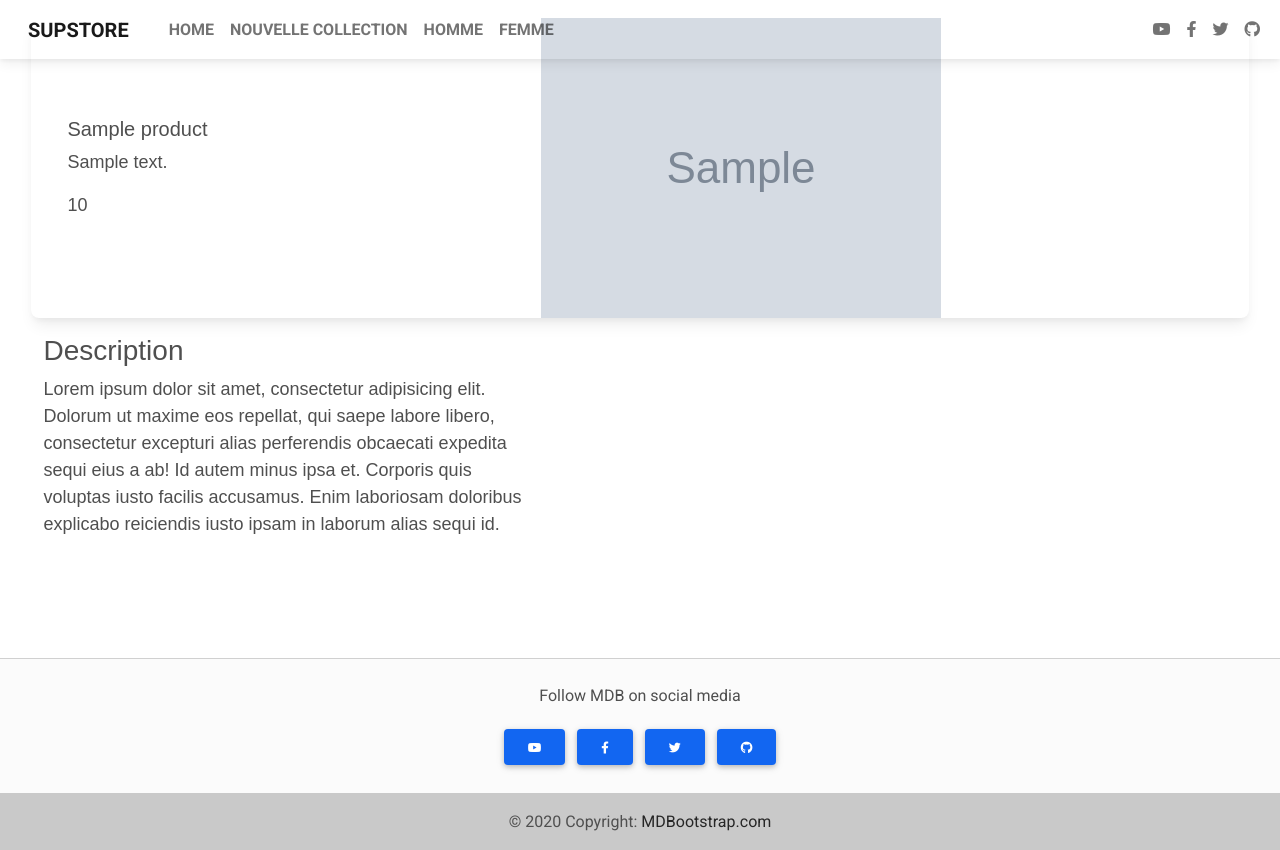
After one commit to Ermit3/erwan-supstore, a Symfony app: template templates/product/index.html.twig in a window 1280 px wide. The commit adds this page. Run offline with Twig, Linux system fonts and the light colour scheme; the template is opened without the code that fills it: most values are stand-ins (such as "Sample title", 1, 10 or a date in 2020); grey boxes marked "Sample" are stand-in pictures; some libraries are stand-ins or nearby versions.

Commit message:
Mise en place produit & categorie

```diff
--- a/src/DataFixtures/AppFixtures.php
+++ b/src/DataFixtures/AppFixtures.php
@@ -45,7 +45,7 @@ class AppFixtures extends Fixture
                     ->setSlug(strtolower($this->slugger->slug($product->getName())))
                     ->setCategory($category)
                     ->setDescription($faker->paragraph())
-                    ->setMainPicture($faker->imageUrl(400, 400, true));
+                    ->setMainPicture($faker->imageUrl(800, 800, true));
 
                 $products[] = $product;
 
--- a/templates/base.html.twig
+++ b/templates/base.html.twig
@@ -7,7 +7,7 @@
 			{% endblock %}
 		</title>
 		{# Run `composer require symfony/webpack-encore-bundle`
-																																						           and uncomment the following Encore helpers to start using Symfony UX #}
+																																																												           and uncomment the following Encore helpers to start using Symfony UX #}
 		{% block stylesheets %}
 			<link
 			href="https://cdnjs.cloudflare.com/ajax/libs/font-awesome/5.15.1/css/all.min.css" rel="stylesheet"/>
@@ -20,14 +20,16 @@
 	</head>
 
 	<body>
-		{% block header %}
-			<header>
-				{% include "shared/_navbar.html.twig" %}
+		<header>
+			{% block navbar %}
+				{% include "shared/_navbar_light.html.twig" %}
+			{% endblock %}
+			{% block carousel %}
 				{% include "shared/_carousel.html.twig" %}
-			</header>
-		{% endblock %}
+			{% endblock %}
+		</header>
 
-		<div style="min-height: 40vh;"> {% block body %}{% endblock %}
+		<div style="min-height: 80vh;"> {% block body %}{% endblock %}
 			</div>
 
 			{% block footer %}
--- /dev/null
+++ b/templates/product/index.html.twig
@@ -0,0 +1,56 @@
+{% extends 'base.html.twig' %}
+
+{% block title %}Hello ProductController!
+{% endblock %}
+
+{% block navbar %}
+	{% include "shared/_navbar_dark.html.twig" %}
+{% endblock %}
+{% block carousel %}{% endblock %}
+
+{% block body %}
+	<style>
+		.example-wrapper {
+			margin: 1em auto;
+			width: 95%;
+			font: 18px / 1.5 sans-serif;
+		}
+		.example-wrapper code {
+			background: #F5F5F5;
+			padding: 2px 6px;
+		}
+	</style>
+
+	<div class="container-fluid">
+		<div class="example-wrapper">
+			<div class="row">
+				<div class="card mb-3">
+					<div class="row g-0">
+						<div class="col-md-5 align-self-center">
+							<div class="card-body">
+								<h5 class="card-title">{{ product.name }}</h5>
+								<p class="card-text">
+									{{ product.description }}
+								</p>
+								<p class="card-text">
+									{{ product.price }}
+								</p>
+							</div>
+						</div>
+						<div class="col-md-7">
+							<img src="{{product.mainPicture}}" alt="..." class="img-fluid"/>
+						</div>
+					</div>
+				</div>
+			</div>
+
+			<div class="row">
+				<div class="col-md-5">
+					<h3>Description</h3>
+					<p>Lorem ipsum dolor sit amet, consectetur adipisicing elit. Dolorum ut maxime eos repellat, qui saepe labore libero, consectetur excepturi alias perferendis obcaecati expedita sequi eius a ab! Id autem minus ipsa et. Corporis quis voluptas iusto facilis accusamus. Enim laboriosam doloribus explicabo reiciendis iusto ipsam in laborum alias sequi id.</p>
+				</div>
+			</div>
+		</div>
+	</div>
+
+{% endblock %}
--- /dev/null
+++ b/templates/shared/_navbar_dark.html.twig
@@ -0,0 +1,63 @@
+<!-- Navbar -->
+<nav class="navbar navbar-expand-lg navbar-light d-none d-lg-block fixed-top" style="z-index: 2000;">
+	<div
+		class="container-fluid">
+		<!-- Navbar brand -->
+		<a class="navbar-brand nav-link" target="_blank" href="{{ path('home') }}">
+			<strong>SUPSTORE</strong>
+		</a>
+		<button class="navbar-toggler" type="button" data-mdb-toggle="collapse" data-mdb-target="#navbar01" aria-controls="navbar01" aria-expanded="false" aria-label="Toggle navigation">
+			<i class="fas fa-bars"></i>
+		</button>
+		<div class="collapse navbar-collapse" id="navbar01">
+			<ul class="navbar-nav me-auto mb-2 mb-lg-0">
+				<li class="nav-item active">
+					<a class="nav-link" aria-current="page" href="#intro">
+						<strong>HOME</strong>
+					</a>
+				</li>
+				<li class="nav-item">
+					<a class="nav-link" href="#" rel="nofollow" target="_blank">
+						<strong>NOUVELLE COLLECTION</strong>
+					</a>
+				</li>
+				<li class="nav-item">
+					<a class="nav-link" href="#" target="_blank">
+						<strong>HOMME</strong>
+					</a>
+				</li>
+				<li class="nav-item">
+					<a class="nav-link" href="#" target="_blank">
+						<strong>FEMME</strong>
+					</a>
+				</li>
+			</ul>
+
+			<ul
+				class="navbar-nav d-flex flex-row">
+				<!-- Icons -->
+				<li class="nav-item me-3 me-lg-0">
+					<a class="nav-link" href="https://www.youtube.com/channel/UC5CF7mLQZhvx8O5GODZAhdA" rel="nofollow" target="_blank">
+						<i class="fab fa-youtube"></i>
+					</a>
+				</li>
+				<li class="nav-item me-3 me-lg-0">
+					<a class="nav-link" href="https://www.facebook.com/mdbootstrap" rel="nofollow" target="_blank">
+						<i class="fab fa-facebook-f"></i>
+					</a>
+				</li>
+				<li class="nav-item me-3 me-lg-0">
+					<a class="nav-link" href="https://twitter.com/MDBootstrap" rel="nofollow" target="_blank">
+						<i class="fab fa-twitter"></i>
+					</a>
+				</li>
+				<li class="nav-item me-3 me-lg-0">
+					<a class="nav-link" href="https://github.com/mdbootstrap/mdb-ui-kit" rel="nofollow" target="_blank">
+						<i class="fab fa-github"></i>
+					</a>
+				</li>
+			</ul>
+		</div>
+	</div>
+</nav>
+<!-- Navbar -->
```
Also changed, not shown: src/Controller/CategoryController.php (added, +24 -0 lines), src/Controller/ProductController.php (added, +24 -0 lines), templates/category/category_view.html.twig (added, +117 -0 lines), templates/shared/_product_card.html.twig (added, +14 -0 lines), templates/shared/_navbar_light.html.twig (renamed from templates/shared/_navbar.html.twig).
